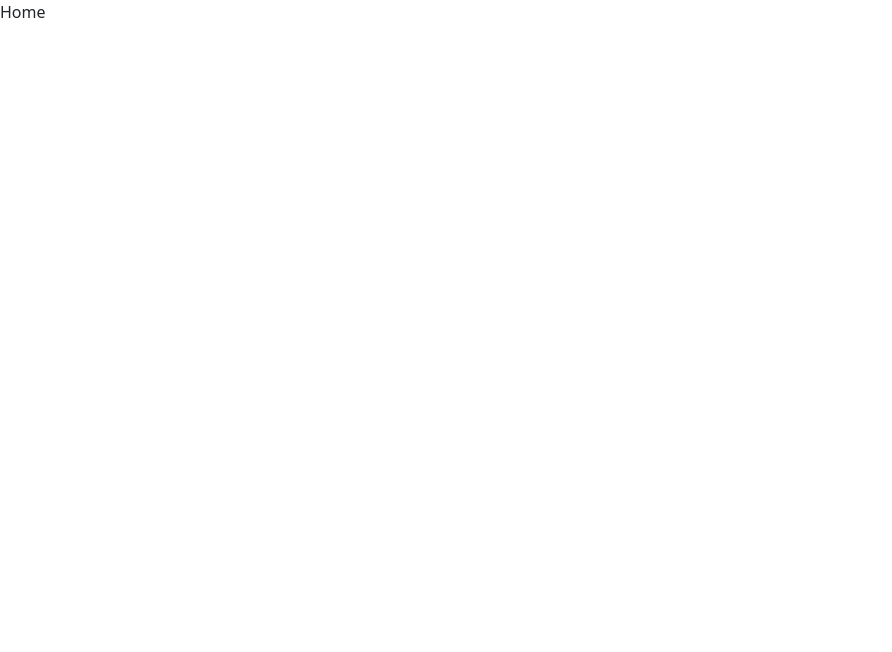
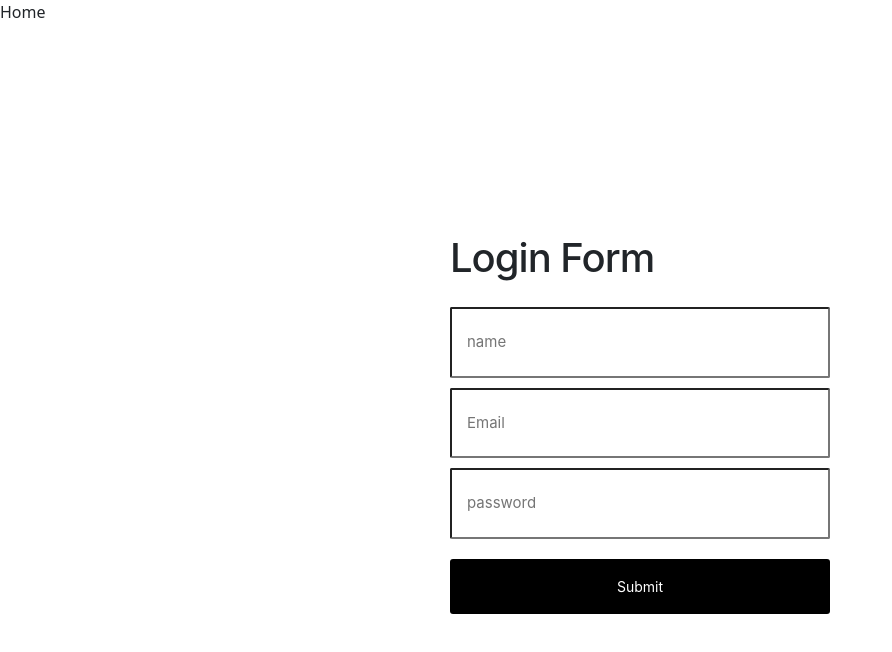
Before and after one commit to co17338/digiClass, a React (Create React App) app: page / in a window 1280 px wide. Shown: the top 652 px of the page, without its empty margins (0-892 px from the left). Built offline with nearby package versions, Linux system fonts and the light colour scheme.

Commit message:
First commit by vasu

```diff
--- a/src/App.js
+++ b/src/App.js
@@ -10,6 +10,7 @@ class App extends Component{
             <Router>
                 <Routes>
                     <Route path='/' exact element={<Home/>} />
+
                 </Routes>
             </Router>
         )
--- a/src/index.js
+++ b/src/index.js
@@ -3,12 +3,14 @@ import ReactDOM from 'react-dom/client';
 import App from './App';
 import store from './Redux/store'
 import { Provider } from 'react-redux'
+import Login from './vasu';
 
 const root = ReactDOM.createRoot(document.getElementById('root'));
 root.render(
   <React.StrictMode>
     <Provider store={store} >
         <App />
+        <Login/>
     </Provider>
   </React.StrictMode>
 );
--- /dev/null
+++ b/src/style.css
@@ -0,0 +1,42 @@
+.login {
+    display: flex;
+    flex-direction: column;
+    justify-content: center;
+    height: 100vh;
+    align-items: center;
+    font-family: "Inter";
+}
+.login_form{
+    display: flex;
+    flex-direction: column;
+}
+.login_form> h1 {
+    font-style: 35px;
+    margin-bottom: 15px;
+    padding-bottom: 10px;
+    letter-spacing: -1px;
+}
+.login_form >input {
+    min-width: 380px;
+
+    padding: 22px 0px;
+    padding-left: 15px;
+    margin-bottom: 10px;
+    outline: none;
+    border: 1px solid rgba (0,0,0,0.24);
+    font-family: "Inter";
+    border-radius: 2px;
+    font-size: 15px;
+}
+
+.submit_btn{
+    padding: 17px 30px;
+    margin-top: 10px;
+
+    background: black;
+    border: none;
+    color: white;
+    font-size: 14px;
+    font-family: "Inter";
+    border-radius: 3px;
+}
--- /dev/null
+++ b/src/vasu.js
@@ -0,0 +1,27 @@
+import { useState } from 'react';
+import './style.css'
+
+function Login() {
+
+    const [name, setName] = useState("");
+    const [email, setEmail] = useState("");
+    const [password, setPassword] = useState("");
+
+
+  return (
+    <div className='login'>
+    <form className='login_form'>
+        <h1>Login Form</h1>
+        <input type="name" placeholder ="name" value={name} onChange={(e)=>setName(e.target.value)}/>
+        <input type="email" placeholder ="Email"value={email} onChange={(e)=>setEmail(e.target.value)}/>
+        <input type="password" placeholder ="password"value={password} onChange={(e)=>setPassword(e.target.value)}/>
+
+        <button type="submit" className='submit_btn'>Submit</button>
+
+    </form>
+    </div>
+
+  );
+};
+
+export default Login;
```
